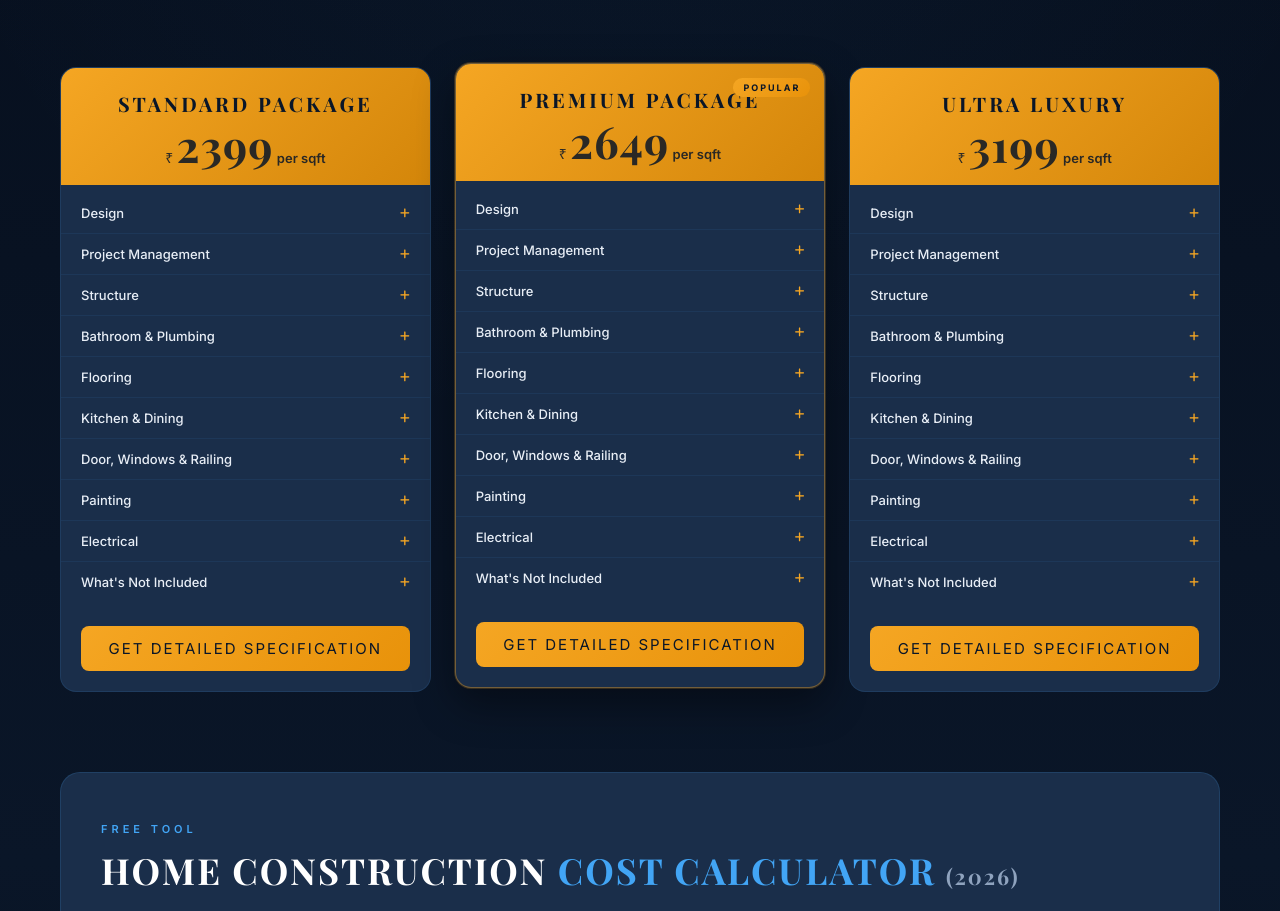
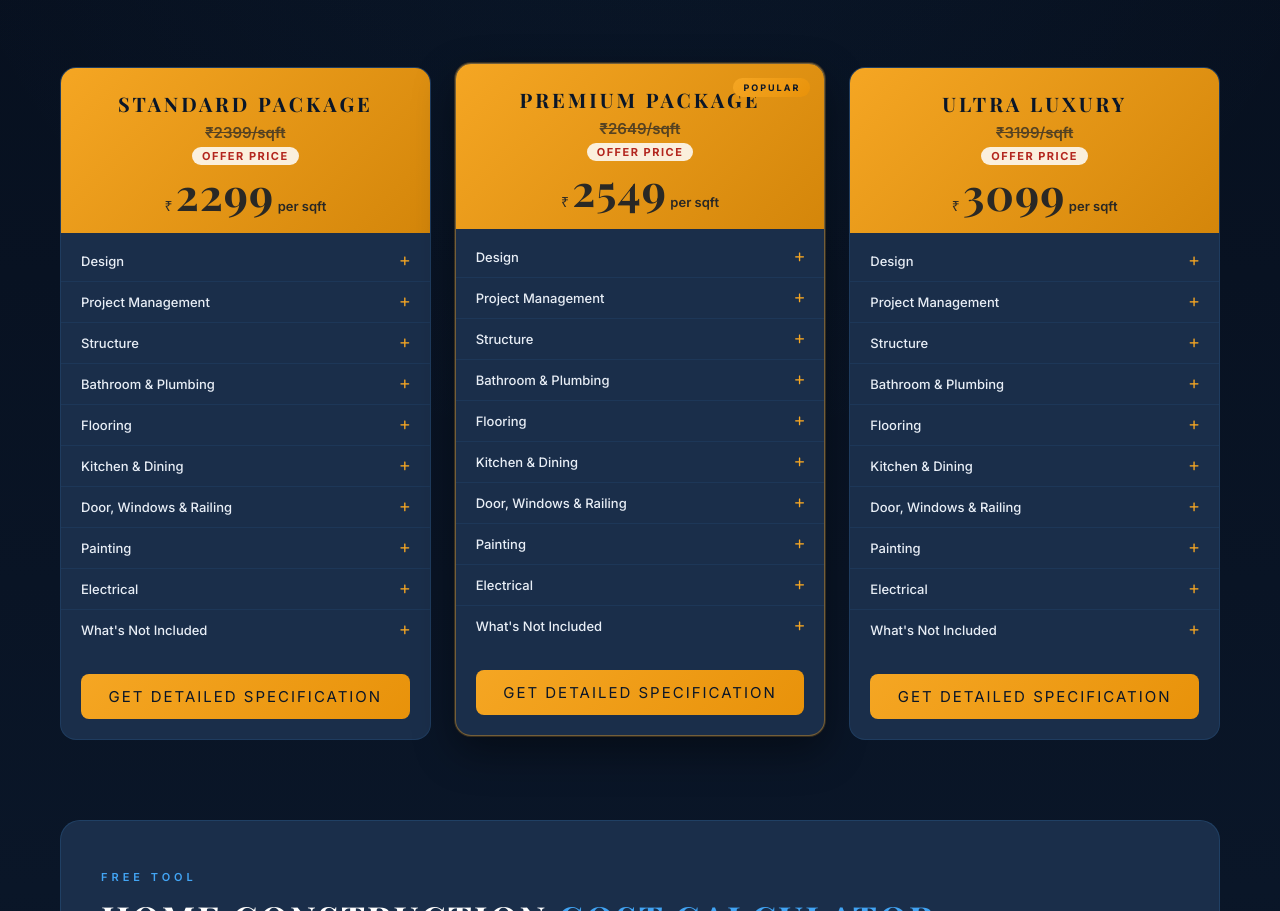
Before and after one commit to maheshkumar040795-afk/BluePeak_Construction.Official, a plain HTML site: page index.html in a window 1280 px wide. Shown: the part 2706-3617 px from the top of the page. Drawn offline with nearby package versions, Linux system fonts and the light colour scheme.

Commit message:
Add files via upload

```diff
--- a/index.html
+++ b/index.html
@@ -979,6 +979,24 @@
     font-family: 'Playfair Display', serif;
     font-size: 20px; letter-spacing: 3px;
     color: var(--navy); margin-bottom: 6px;
+  }
+  .pkg-price-old {
+    font-family: 'Inter', sans-serif;
+    font-size: 15px; font-weight: 600;
+    color: var(--navy); opacity: 0.65;
+    text-decoration: line-through;
+    margin-bottom: 2px;
+  }
+  .pkg-offer-label {
+    font-family: 'Inter', sans-serif;
+    font-size: 11px; font-weight: 800;
+    letter-spacing: 1.5px; text-transform: uppercase;
+    color: #b3261e;
+    background: rgba(255,255,255,0.85);
+    display: inline-block;
+    padding: 2px 10px;
+    border-radius: 20px;
+    margin-bottom: 6px;
   }
   .pkg-price {
     font-family: 'Playfair Display', serif;
@@ -1431,7 +1449,9 @@
       <div class="pkg-card">
         <div class="pkg-header">
           <div class="pkg-name">STANDARD PACKAGE</div>
-          <div class="pkg-price">₹ <span>2399</span> <small>per sqft</small></div>
+          <div class="pkg-price-old">₹2399/sqft</div>
+          <div class="pkg-offer-label">Offer Price</div>
+          <div class="pkg-price">₹ <span>2299</span> <small>per sqft</small></div>
         </div>
         <ul class="pkg-features">
           <li class="pkg-item" onclick="togglePkg(this,0)" data-row="0">
@@ -1557,7 +1577,9 @@
         <div class="pkg-badge-tag">POPULAR</div>
         <div class="pkg-header">
           <div class="pkg-name">PREMIUM PACKAGE</div>
-          <div class="pkg-price">₹ <span>2649</span> <small>per sqft</small></div>
+          <div class="pkg-price-old">₹2649/sqft</div>
+          <div class="pkg-offer-label">Offer Price</div>
+          <div class="pkg-price">₹ <span>2549</span> <small>per sqft</small></div>
         </div>
         <ul class="pkg-features">
           <li class="pkg-item" onclick="togglePkg(this,0)" data-row="0">
@@ -1691,7 +1713,9 @@
       <div class="pkg-card">
         <div class="pkg-header">
           <div class="pkg-name">ULTRA LUXURY</div>
-          <div class="pkg-price">₹ <span>3199</span> <small>per sqft</small></div>
+          <div class="pkg-price-old">₹3199/sqft</div>
+          <div class="pkg-offer-label">Offer Price</div>
+          <div class="pkg-price">₹ <span>3099</span> <small>per sqft</small></div>
         </div>
         <ul class="pkg-features">
           <li class="pkg-item" onclick="togglePkg(this,0)" data-row="0">
```
